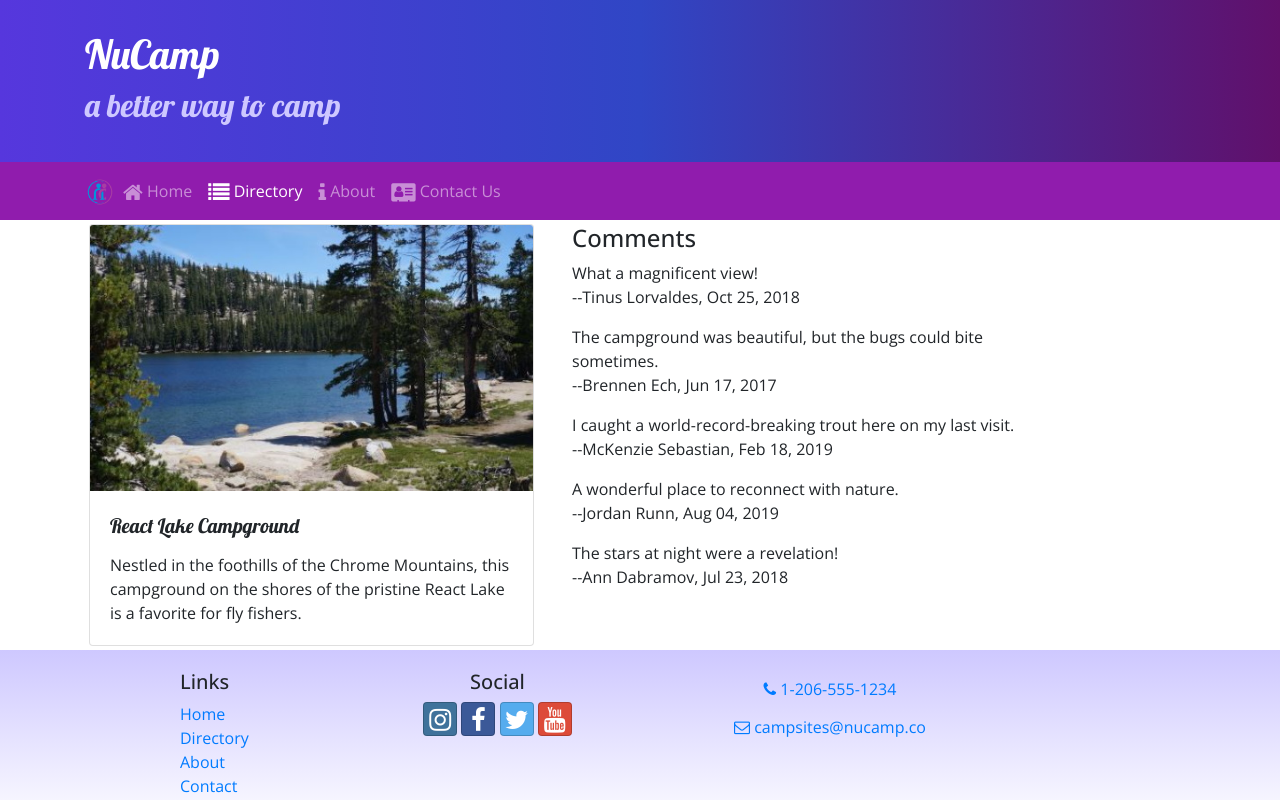
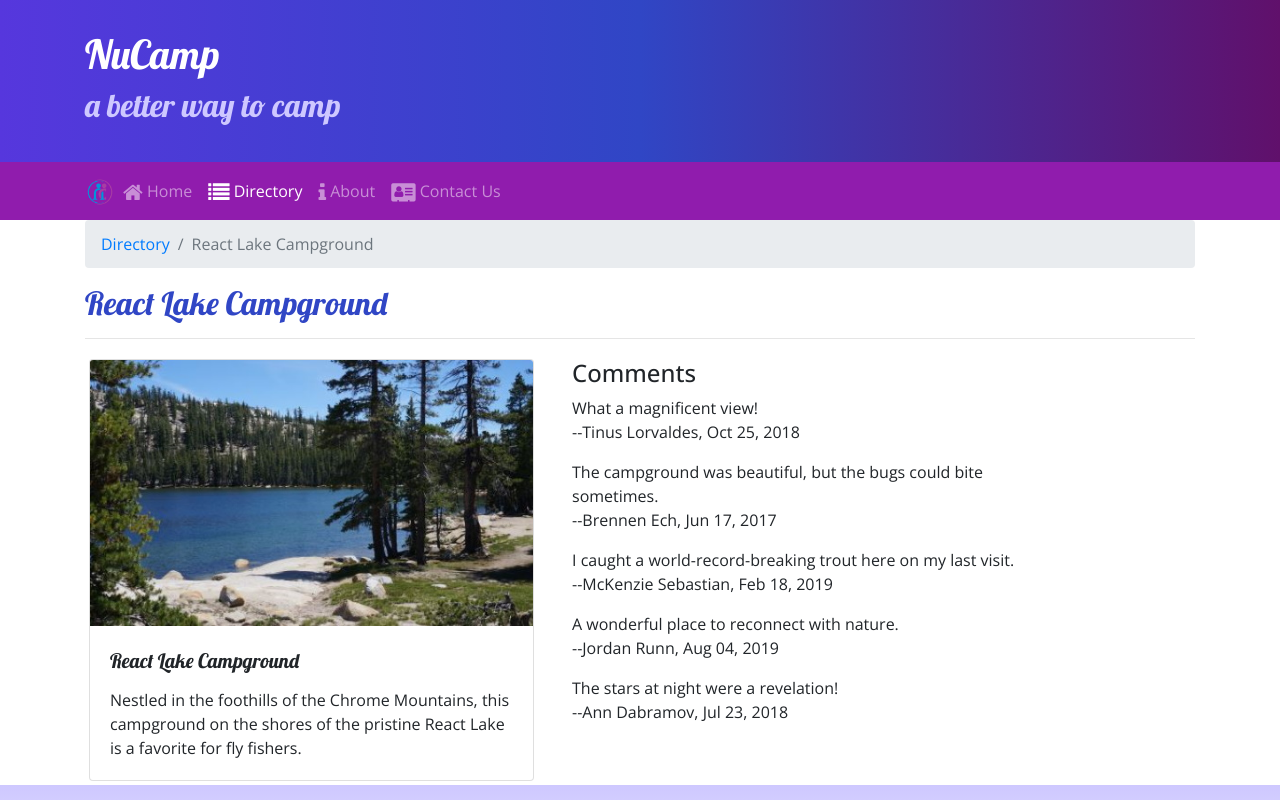
Before and after one commit to scampcoder/nucampsite-react, a React (Create React App) app: page /directory/0 in a window 1280 px wide. Shown: the top 800 px of the page. Built offline with nearby package versions, Linux system fonts and the light colour scheme.

Commit message:
Add breadcrumbs to CampsiteInfoComp

```diff
--- a/src/components/CampsiteInfoComponent.js
+++ b/src/components/CampsiteInfoComponent.js
@@ -1,5 +1,6 @@
 import React from 'react';
-import { Card, CardImg, CardBody, CardText, CardTitle } from 'reactstrap';
+import { Card, CardImg, CardBody, CardText, CardTitle, Breadcrumb, BreadcrumbItem } from 'reactstrap';
+import { Link } from 'react-router-dom';
 
 function RenderCampsite({campsite}) {
     return (
@@ -37,6 +38,16 @@
         return (
             <div className="container">
                 <div className="row">
+                    <div className="col">
+                        <Breadcrumb>
+                            <BreadcrumbItem><Link to='/directory'>Directory</Link></BreadcrumbItem>
+                            <BreadcrumbItem active>{props.campsite.name}</BreadcrumbItem>
+                        </Breadcrumb>
+                        <h2>{props.campsite.name}</h2>
+                        <hr />
+                    </div>
+            </div>
+                <div className="row">
                 <RenderCampsite campsite={props.campsite} />
                 <RenderComments comments={props.comments} />
             </div>
```
